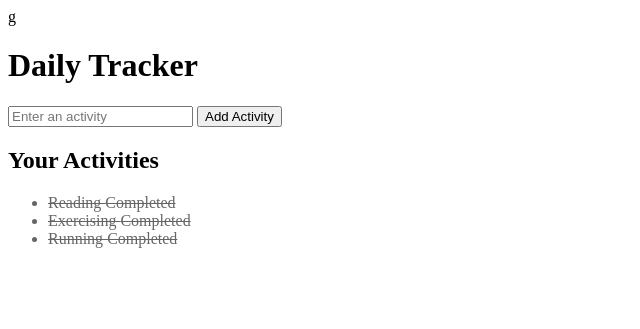
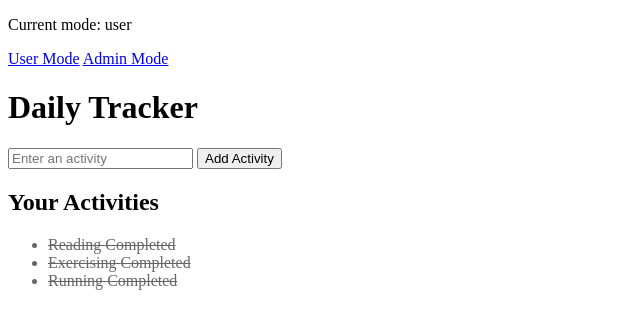
Before and after one commit to ARQUAVIUS/Daily-Tracker, a Flask app: page / in a window 1280 px wide. Shown: the top 329 px of the page, without its empty margins (0-640 px from the left). Run offline with Flask 3, Linux system fonts and the light colour scheme; data comes from the database, SQL or seed files in the repository.

Commit message:
Added sessions and user/admin roles

```diff
--- a/app.py
+++ b/app.py
@@ -1,7 +1,8 @@
-from flask import Flask, render_template, request, redirect
+from flask import Flask, render_template, request, redirect, session
 from database import create_tables, get_connection
 
 app = Flask(__name__)
+app.secret_key = "daily_tracker_secret_key"
 
 create_tables()
 
@@ -10,8 +11,8 @@ def home():
     connection = get_connection()
     activities = connection.execute("SELECT * FROM activities").fetchall()
     connection.close()
-
-    return render_template("index.html", activities=activities)
+    role = session.get("role", "user")
+    return render_template("index.html", activities=activities, role=role)
 
 @app.route("/add", methods=["POST"])
 def add_activity():
@@ -40,5 +41,12 @@ def complete_activity(id):
 
     return redirect("/")
 
+@app.route("/set-role/<role>")
+def set_role(role):
+    if role in ["user", "admin"]:
+        session["role"] = role
+
+    return redirect("/")
+
 if __name__ == "__main__":
     app.run(debug=True)
--- a/templates/index.html
+++ b/templates/index.html
@@ -2,10 +2,16 @@
 <html>
 <head>
     <title>Daily Tracker</title>
-    <link rel="stylesheet" href="{{ url_for('static', filename='style.css') }}">g
+    <link rel="stylesheet" href="{{ url_for('static', filename='style.css') }}">
 </head>
 <body>
+
+    <p>Current mode: {{ role }}</p>
+
+    <a href="/set-role/user">User Mode</a>
+    <a href="/set-role/admin">Admin Mode</a>
     <h1>Daily Tracker</h1>
+
 
     <form action="/add" method="POST">
         <input type="text" name="activity_name" placeholder="Enter an activity">
```
